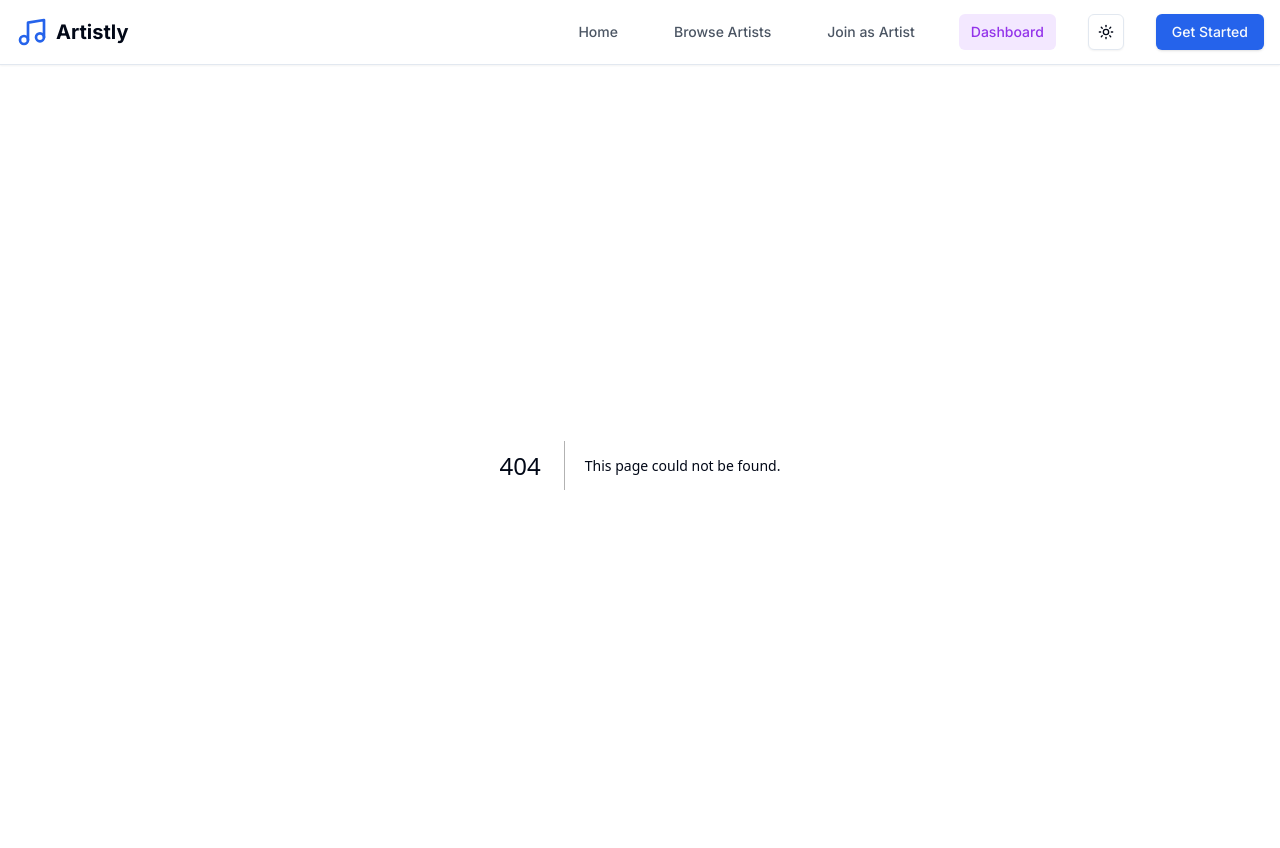
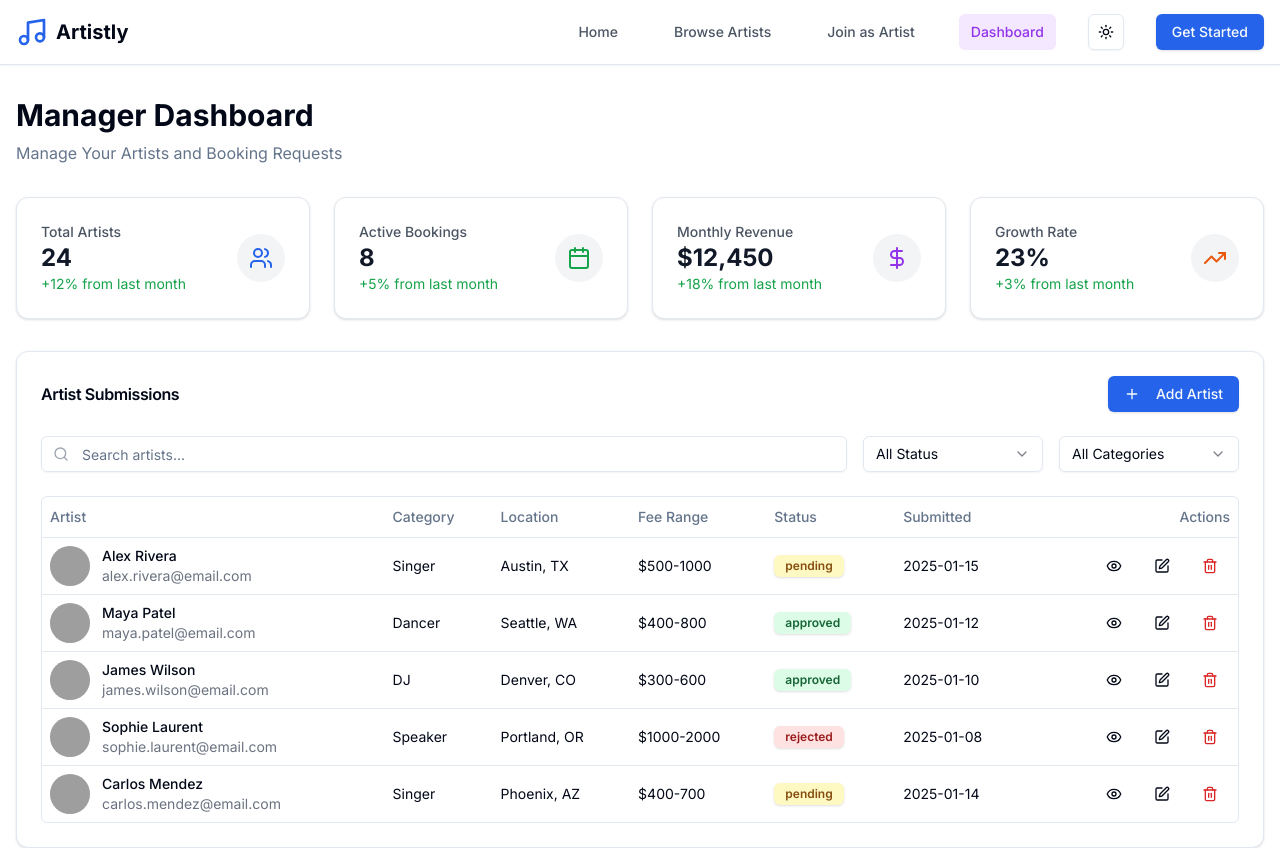
Before and after one commit to rohits2404/Artistly, a Next.js app: page /dashboard in a window 1280 px wide. Before the commit this address had no page. Shown: the top 848 px of the page. Built offline with nearby package versions, Linux system fonts and the light colour scheme; grey boxes are pictures that could not be loaded.

Commit message:
Commit Number - 30

```diff
--- /dev/null
+++ b/app/dashboard/page.tsx
@@ -0,0 +1,25 @@
+import React from "react"
+import { PageTransition } from "@/components/page-transition"
+import type { Metadata } from "next"
+import ManagerDashboard from "@/components/dashboard/manager-dashboard"
+
+export const metadata: Metadata = {
+    title: "Manager Dashboard - Artistly",
+    description: "Manage your artists and booking requests from your dashboard.",
+}
+
+const DashboardPage = () => {
+    return (
+        <PageTransition>
+            <div className="container mx-auto px-4 py-8">
+                <div className="mb-8">
+                    <h1 className="text-3xl font-bold mb-2">Manager Dashboard</h1>
+                    <p className="text-muted-foreground">Manage Your Artists and Booking Requests</p>
+                </div>
+                <ManagerDashboard/>
+            </div>
+        </PageTransition>
+    )
+}
+
+export default DashboardPage;
```
